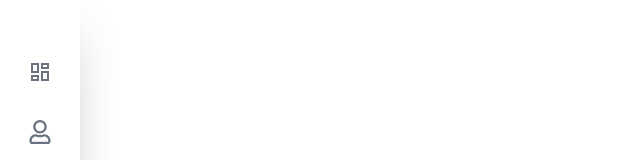
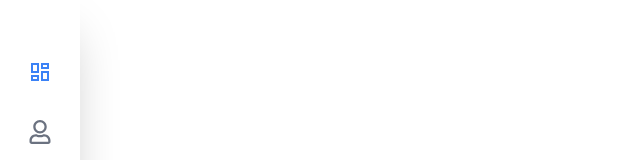
Before and after one commit to loknathsd/E-commerce-dashboard, a React (Create React App) app: page / in a window 1280 px wide. Shown: the top 160 px of the page, without its empty margins (0-640 px from the left). Built offline with nearby package versions, Linux system fonts and the light colour scheme.

Commit message:
sidebar active color

```diff
--- a/src/components/Sidebar/Sidebar.jsx
+++ b/src/components/Sidebar/Sidebar.jsx
@@ -1,4 +1,4 @@
-import React from 'react';
+import{ React,useState} from 'react';
 import { MdOutlineDashboard } from 'react-icons/md';
 import { FaRegUser, FaUserPlus } from 'react-icons/fa';
 import { RxDashboard } from 'react-icons/rx';
@@ -49,13 +49,19 @@ const index = [
 ];
 
 const Sidebar = () => {
+    const [active,setActive] = useState("Dashboard");
+
+    const handleActiveButton = (menu)=>{
+        console.log(menu.title);
+        setActive(menu.title)
+    }
     return (
         <div className='w-20 shadow-2xl h-[100vh] px-7 pt-10'>
             <ScrollBar style={{ maxHeight: "calc(100% - 50px)" }}>
                 {index.map((nav, index) =>
                     <div key={index} className='mt-5'>
                         <Tooltip title={nav.title} placement="right" key={index} >
-                            <Link to={nav.path}><button className='mb-[1rem] text-2xl text-gray-500'>{nav.Icon}</button></Link>
+                            <Link to={nav.path}><button onClick={()=>handleActiveButton(nav)} className={`mb-[1rem] text-2xl ${active === nav.title ? 'text-blue-500' : 'text-gray-500'}`}>{nav.Icon}</button></Link>
                         </Tooltip>
                     </div>
                 )}
```
